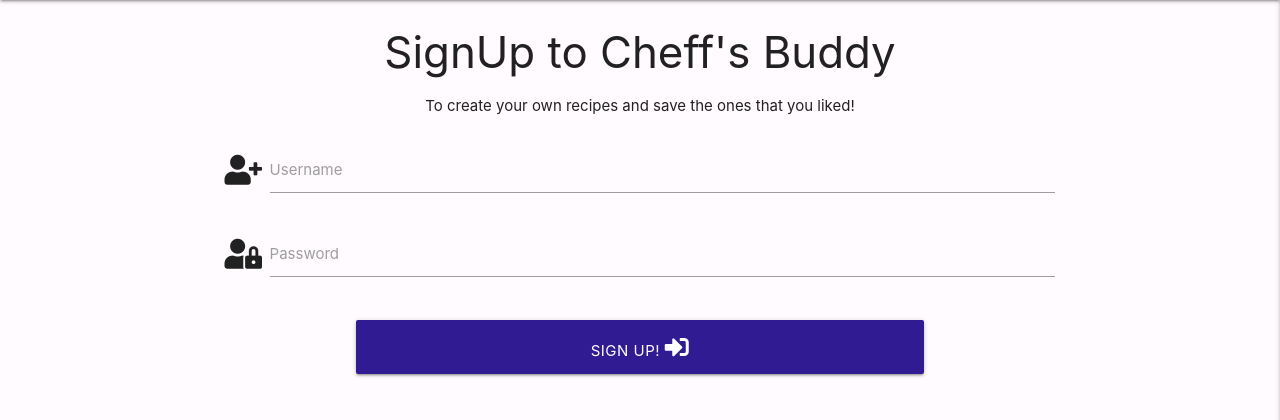
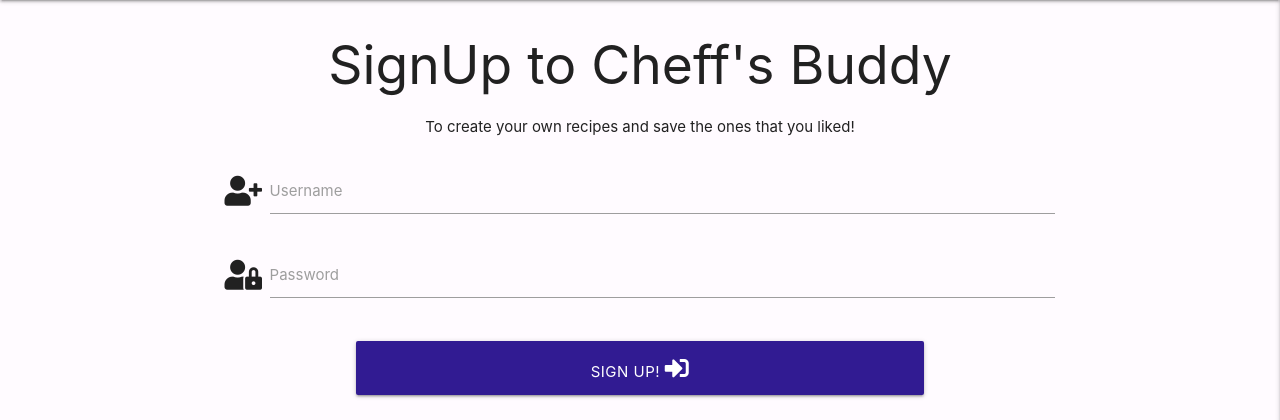
Before and after one commit to ThijsTerporten/CheffsBuddy, a Flask app: page /signup in a window 1280 px wide. Shown: the part 64-484 px from the top of the page. Run offline with Flask 2, Linux system fonts and the light colour scheme; some libraries are stand-ins or nearby versions.

Commit message:
Change h3 to h2 element

```diff
--- a/templates/signup.html
+++ b/templates/signup.html
@@ -1,7 +1,7 @@
 {% extends "base.html" %}
 {% block content %}
 
-<h3 class="center-align">SignUp to Cheff's Buddy</h3>
+<h2 class="center-align">SignUp to Cheff's Buddy</h3>
 <p class="center-align">To create your own recipes and save the ones that you liked!</p>
 
 <div class="row">
```
